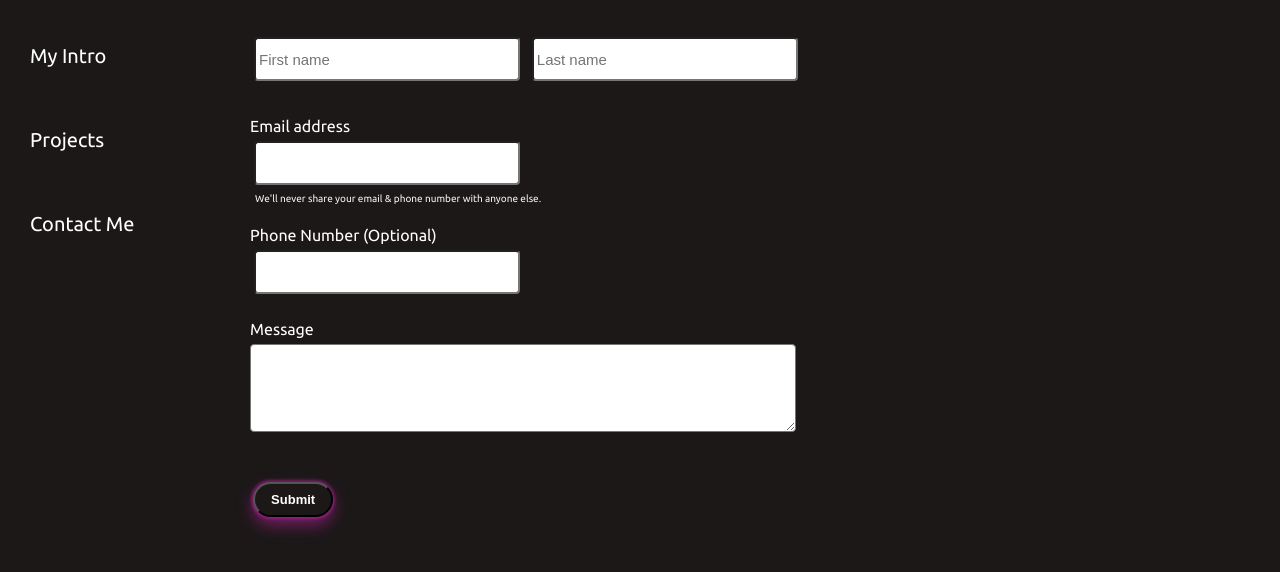
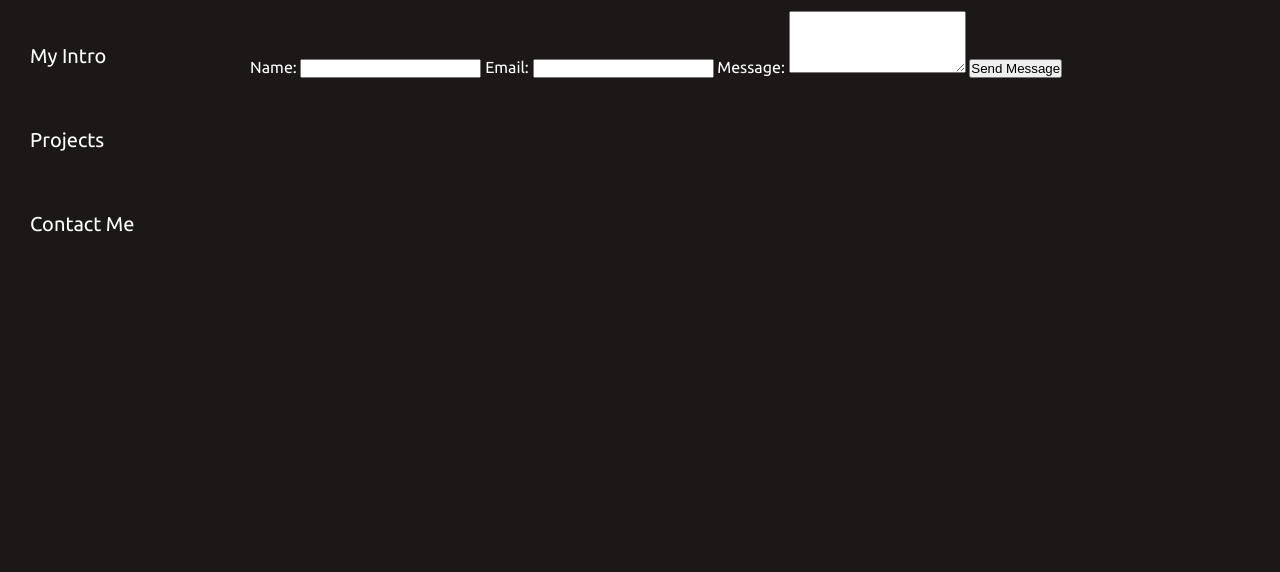
Before and after one commit to Sania2605/Portfolio, a plain HTML site: page contact.html in a window 1280 px wide. Shown: the part 100-672 px from the top of the page. Drawn offline with Linux system fonts and the light colour scheme; files whose address does not match are found by name; a web font is replaced by a local one.

Commit message:
Update contact.html

```diff
--- a/contact.html
+++ b/contact.html
@@ -23,30 +23,26 @@
         <div class="main">
             <div id="contactID" class="contactform">
                 <h1>Contact Me</h1>
-                <form>
-                    <div class="form-row">
-                        <div class="col">
-                            <input type="text" class="form-control" placeholder="First name">
 
-                            <input type="text" class="form-control" placeholder="Last name">
-                        </div>
-                    </div>
-                    <div class="mb-3">
-                        <label for="clientemail" class="form-label">Email address</label>
-                        <input type="email" class="form-control" id="clientemail" aria-describedby="emailHelp">
-                        <div id="emailHelp" class="form-text">We'll never share your email & phone number with anyone
-                            else.</div>
-                    </div>
-                    <div class="mb-3">
-                        <label for="clientphone" class="form-label">Phone Number (Optional)</label>
-                        <input type="phone" class="form-control" id="clientphone">
-                    </div>
-                    <div class="mb-3">
-                        <label for="clientmessage">Message</label>
-                        <textarea class="form-control" id="clientmessage" rows="3"></textarea>
-                    </div>
-                    <button type="submit" class="btn">Submit</button>
-                </form>
+                    <form action="https://formsubmit.co/YOUR_EMAIL_HERE" method="POST">
+                    <!-- Disable captcha (optional) -->
+                         <input type="hidden" name="_captcha" value="false">
+
+                        <!-- Optional: Redirect to thank you page -->
+                        <!-- <input type="hidden" name="_next" value="https://yourdomain.com/thank-you.html"> -->
+
+                         <label for="name">Name:</label>
+                         <input type="text" name="name" required>
+
+                         <label for="email">Email:</label>
+                         <input type="email" name="email" required>
+
+                        <label for="message">Message:</label>
+                        <textarea name="message" rows="4" required></textarea>
+
+                        <button type="submit" class="contact-btn">Send Message</button>
+               </form>
+
             </div>
         </div>
     </div>
```
